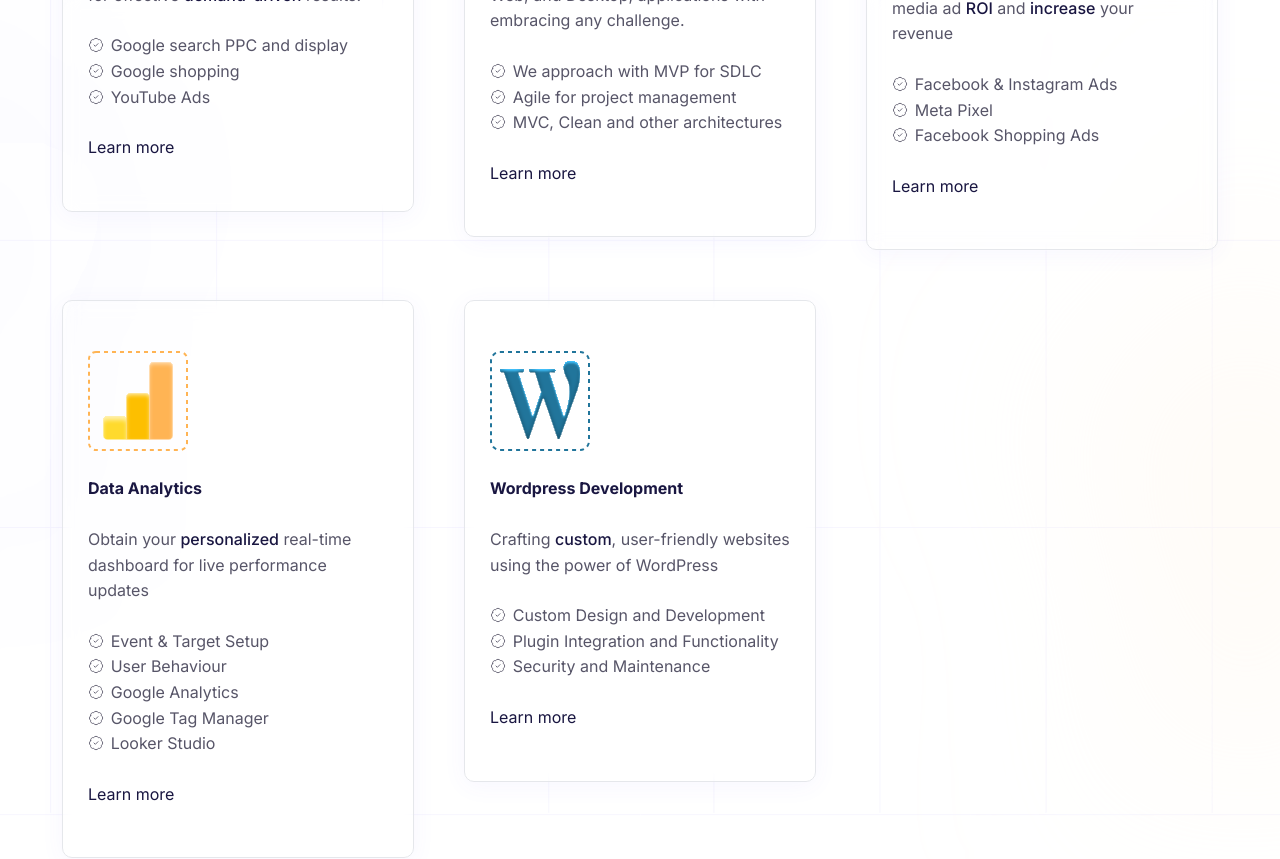
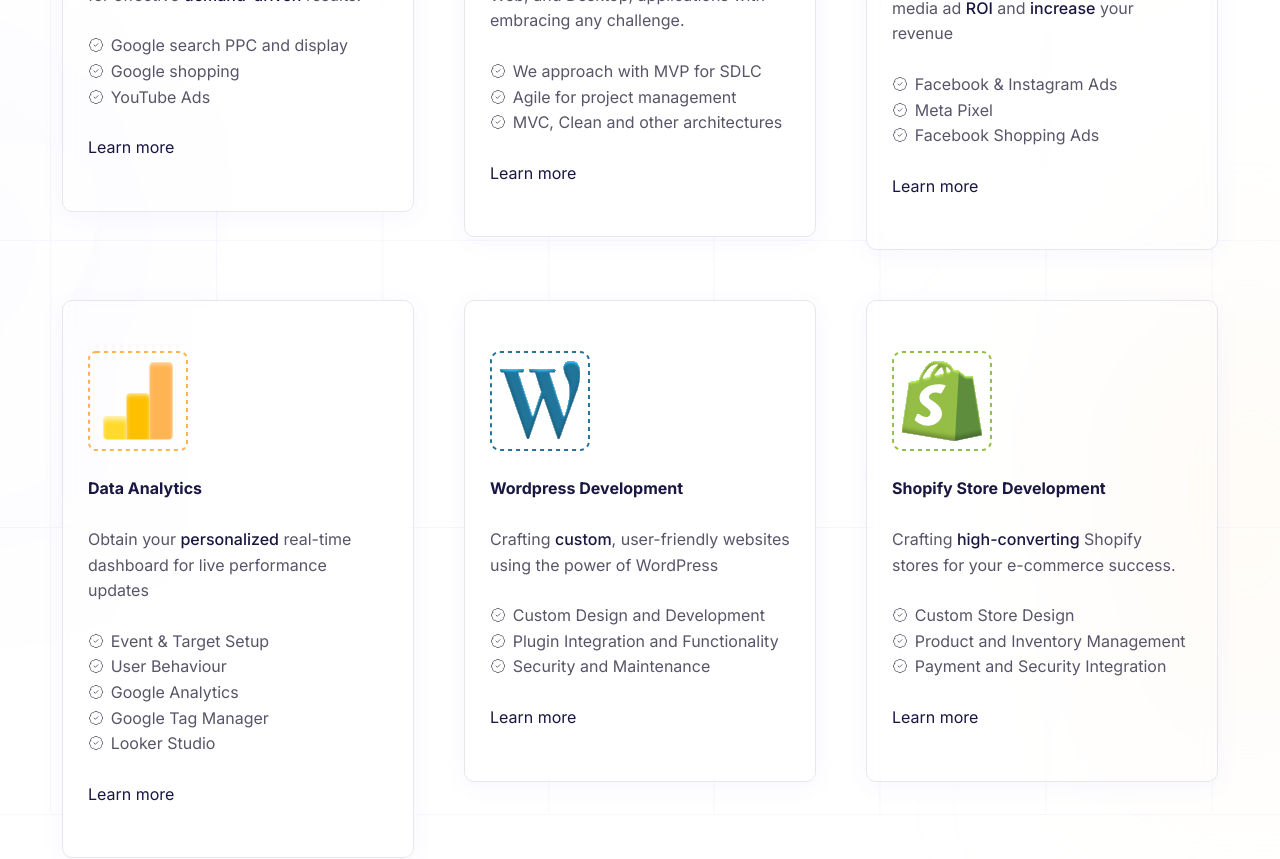
Before and after one commit to musiur/sociomatic, a Next.js app: page / in a window 1280 px wide. Shown: the part 1485-2344 px from the top of the page. Built offline with nearby package versions, Linux system fonts and the light colour scheme.

Commit message:
[Feature] Services: All Services Data add #11

```diff
--- a/src/app/page.tsx
+++ b/src/app/page.tsx
@@ -48,7 +48,7 @@ const Home = () => {
             ]}
           />
           <div className="grid grid-cols-1 sm:grid-cols-2 lg:grid-cols-3 justify-between items-start large-gap">
-            {FeaturesData.slice(0, 5).map((item: any) => {
+            {FeaturesData.slice(0, 6).map((item: any) => {
               const { id, image, title, description, list, link } = item;
               return (
                 <FeatureCard
```
